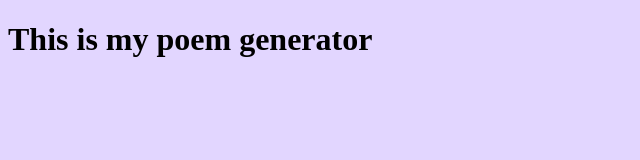
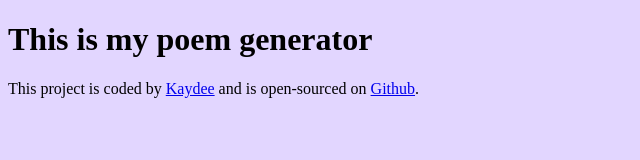
Before and after one commit to kaydee-codes/kaydee-poem-generator, a plain HTML site: page index.html in a window 1280 px wide. Shown: the whole page, without its empty margins (0-640 px from the left). Drawn offline with Linux system fonts and the light colour scheme.

Commit message:
added footer

```diff
--- a/index.html
+++ b/index.html
@@ -4,10 +4,16 @@
     <meta charset="UTF-8" />
     <meta name="viewport" content="width=, initial-scale=1.0" />
     <link rel="stylesheet" href="src/style.css" />
-    <title>Document</title>
+    <title>Kaydee's Poem Generator</title>
   </head>
   <body>
     <h1>This is my poem generator</h1>
+    <footer>
+      This project is coded by
+      <a href="https://github.com/kaydee-codes" target="_blank">Kaydee</a> and
+      is open-sourced on
+      <a href="https://github.com/" target="_blank">Github</a>.
+    </footer>
     <script src="src/index.js"></script>
   </body>
 </html>
```
